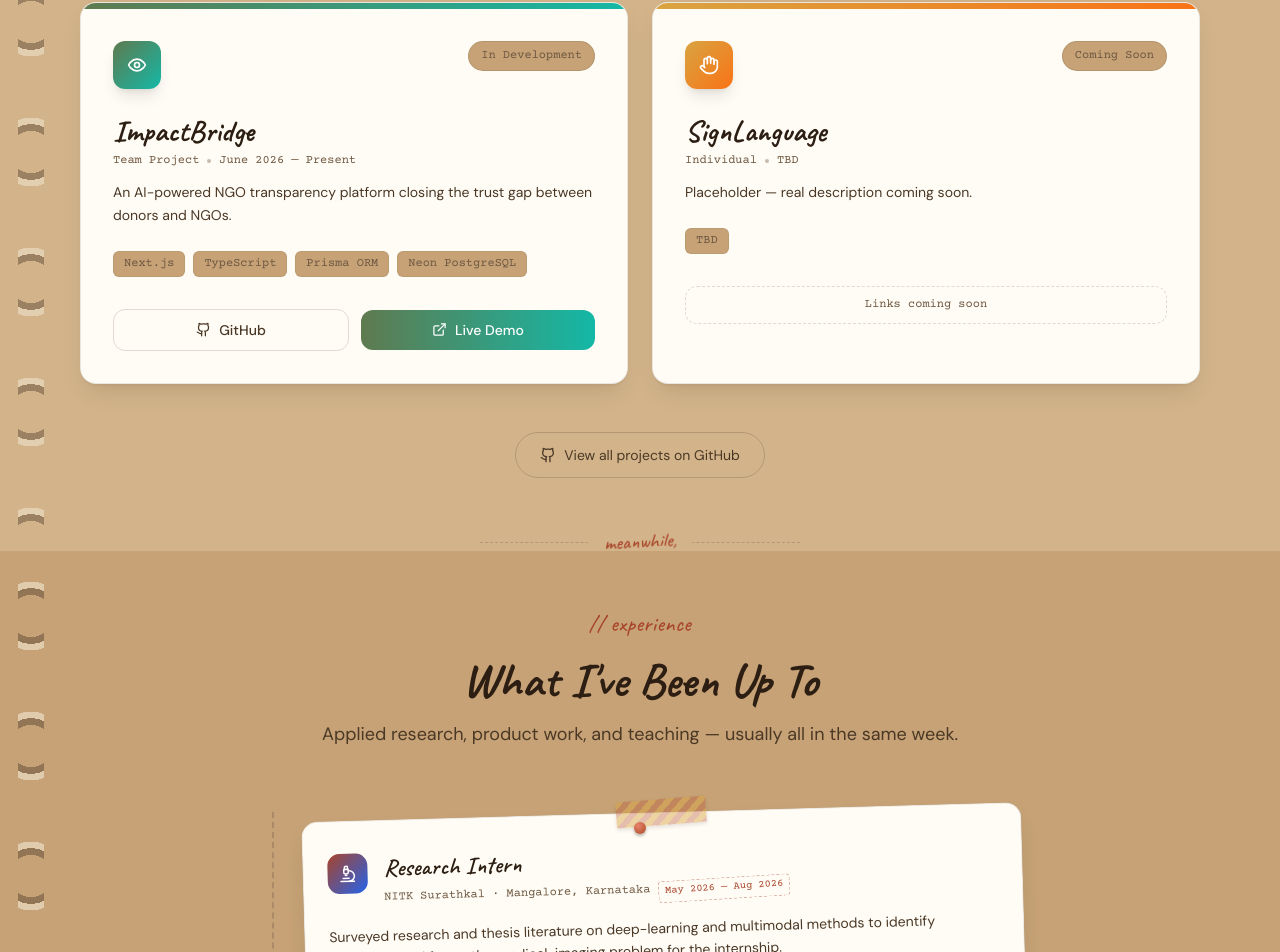
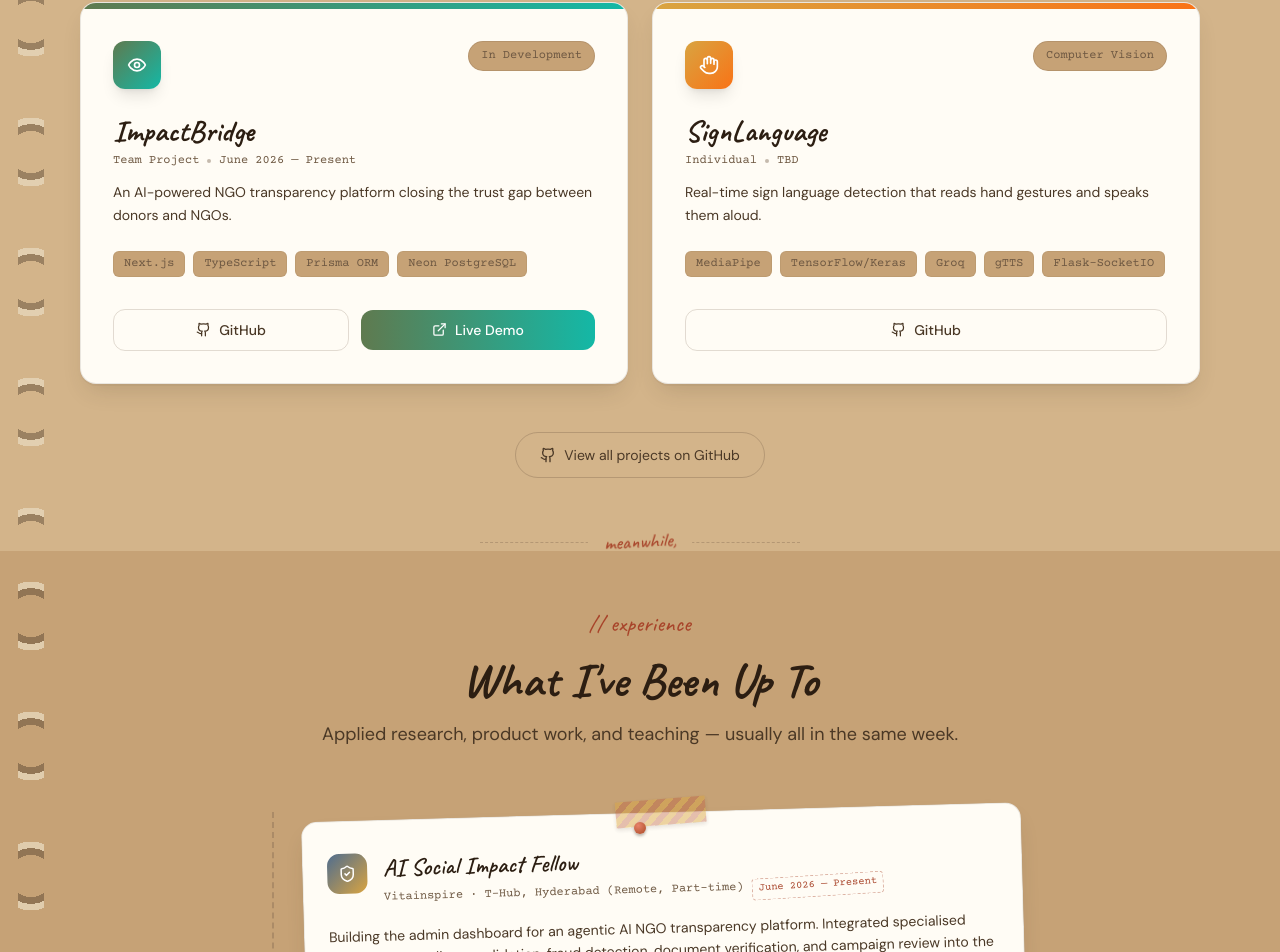
Before and after one commit to Tejashwini-Malge/Portfolio, a Next.js app: page / in a window 1280 px wide. Shown: the part 3596-4548 px from the top of the page. Built offline with nearby package versions, Linux system fonts and the light colour scheme.

Commit message:
Reorder experience by recency, flesh out SignLanguage project details

```diff
--- a/src/components/sections/ExperienceSection.tsx
+++ b/src/components/sections/ExperienceSection.tsx
@@ -7,6 +7,16 @@ import SectionHeader from "../ui/SectionHeader";
 
 const experiences = [
   {
+    icon: ShieldCheck,
+    title: "AI Social Impact Fellow",
+    org: "Vitainspire · T-Hub, Hyderabad (Remote, Part-time)",
+    period: "June 2026 — Present",
+    desc: "Building the admin dashboard for an agentic AI NGO transparency platform. Integrated specialised agents for compliance validation, fraud detection, document verification, and campaign review into the NGO administration workflow.",
+    highlights: ["Next.js + TypeScript", "Prisma + Neon PostgreSQL", "Agentic workflows"],
+    color: "from-accent-violet to-accent-pink",
+    glow: "border-accent-violet/20",
+  },
+  {
     icon: Microscope,
     title: "Research Intern",
     org: "NITK Surathkal · Mangalore, Karnataka",
@@ -15,16 +25,6 @@ const experiences = [
     highlights: ["Vision-Language Models", "Transformers", "Multimodal Medical AI"],
     color: "from-accent-cyan to-blue-600",
     glow: "border-accent-cyan/20",
-  },
-  {
-    icon: ShieldCheck,
-    title: "AI Social Impact Fellow",
-    org: "Vitainspire · T-Hub, Hyderabad (Remote, Part-time)",
-    period: "June 2026 — Present",
-    desc: "Building the admin dashboard for an agentic AI NGO transparency platform. Integrated specialised agents for compliance validation, fraud detection, document verification, and campaign review into the NGO administration workflow.",
-    highlights: ["Next.js + TypeScript", "Prisma + Neon PostgreSQL", "Agentic workflows"],
-    color: "from-accent-violet to-accent-pink",
-    glow: "border-accent-violet/20",
   },
   {
     icon: Users,
--- a/src/components/sections/ProjectsSection.tsx
+++ b/src/components/sections/ProjectsSection.tsx
@@ -74,13 +74,16 @@ const projects: Project[] = [
   },
   {
     title: "SignLanguage",
-    description: "Placeholder — real description coming soon.",
-    longDesc: "Placeholder — details coming soon.",
-    tech: ["TBD"],
+    description:
+      "Real-time sign language detection that reads hand gestures and speaks them aloud.",
+    longDesc:
+      "Tracks hand landmarks from a live camera feed, classifies gestures with a trained neural network, and turns recognised signs into spoken feedback in real time.",
+    tech: ["MediaPipe", "TensorFlow/Keras", "Groq", "gTTS", "Flask-SocketIO"],
+    github: "https://github.com/Tejashwini-Malge/SignLangaugeDetectionUsingCV",
     icon: Hand,
     gradient: "from-accent-pink to-orange-500",
     glow: "hover:shadow-accent-pink/20",
-    tag: "Coming Soon",
+    tag: "Computer Vision",
     kind: "Individual",
     period: "TBD",
   },
```
